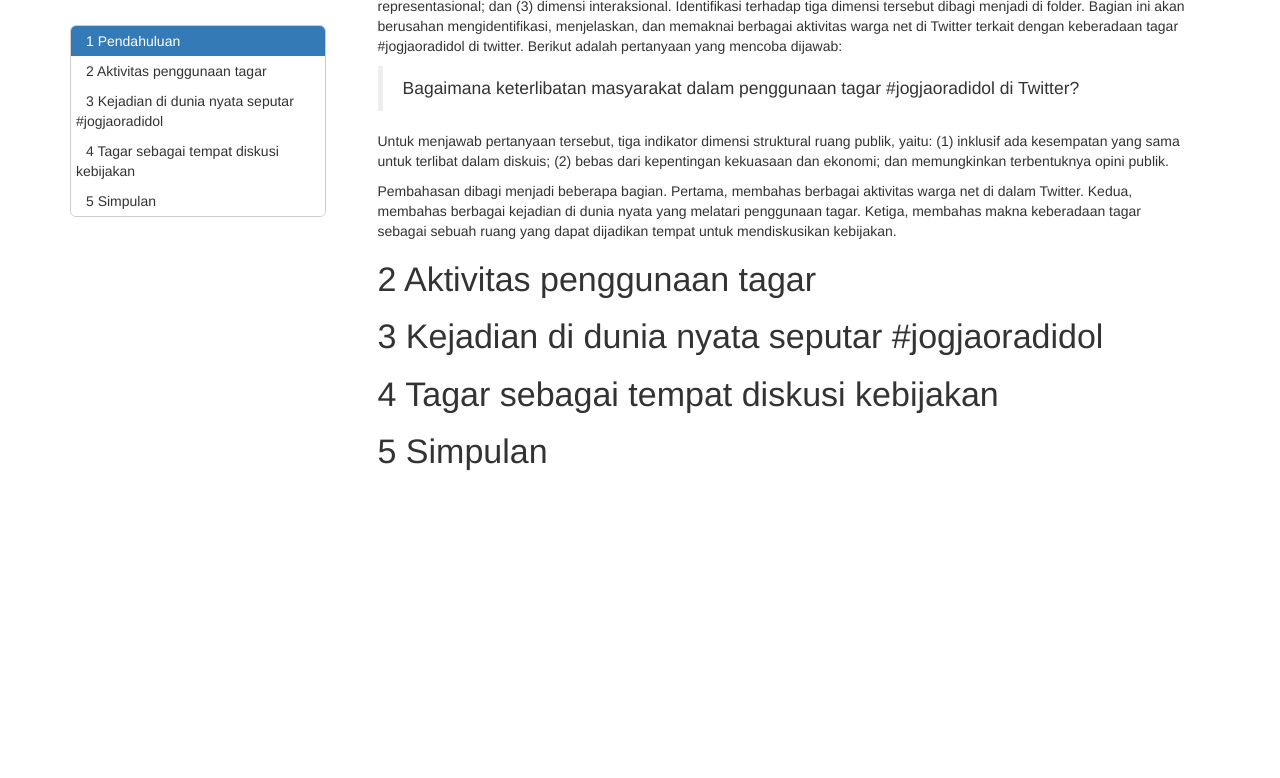
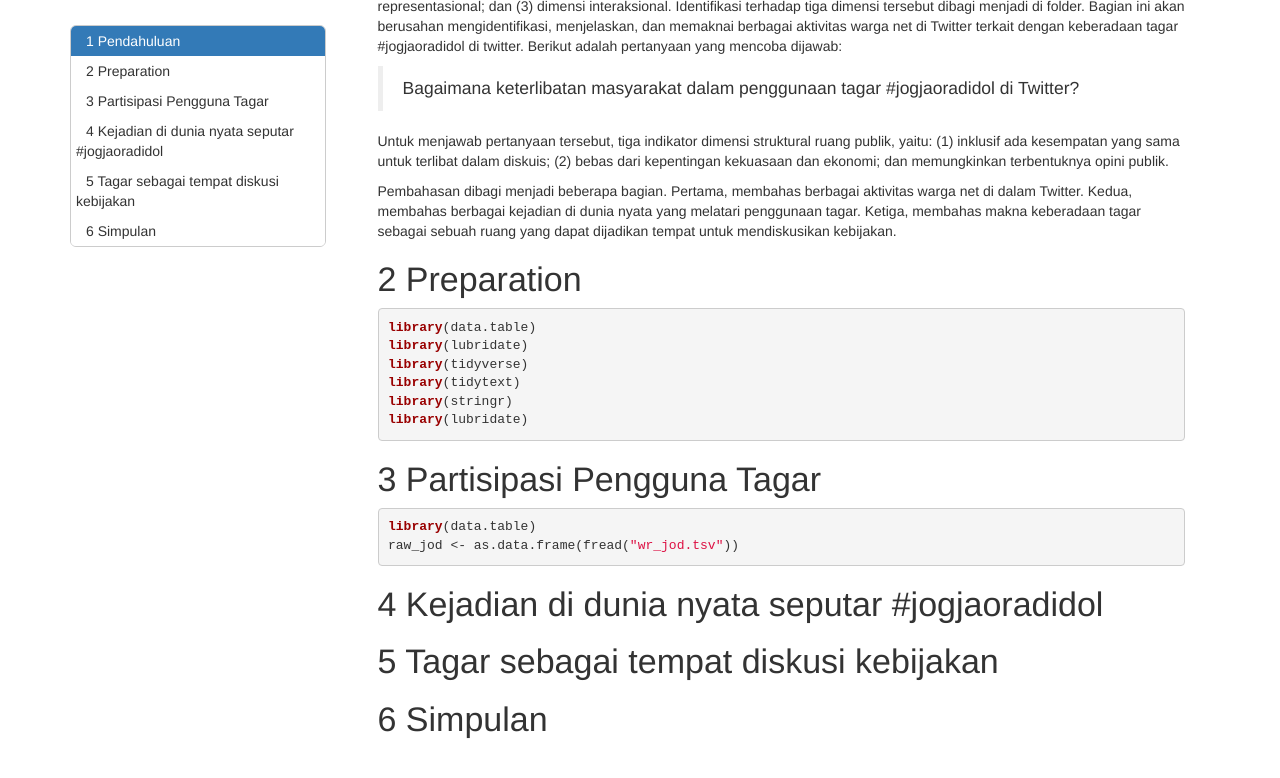
Before and after one commit to eppofahmi/eppofahmi.github.io, a Jekyll site: the page mythesis-notes/structural-dimension/index.html, which Jekyll copies as it is, in a window 1280 px wide and 900 px high, scrolled down 233 px. Shown: the top 778 px of the window. Built offline with Jekyll 4.4.1, drawn with Linux system fonts in a browser that asks for light colours.

Commit message:
read tsv file

```diff
--- a/mythesis-notes/structural-dimension/index.html
+++ b/mythesis-notes/structural-dimension/index.html
@@ -232,17 +232,28 @@ div.tocify {
 <p>Untuk menjawab pertanyaan tersebut, tiga indikator dimensi struktural ruang publik, yaitu: (1) inklusif ada kesempatan yang sama untuk terlibat dalam diskuis; (2) bebas dari kepentingan kekuasaan dan ekonomi; dan memungkinkan terbentuknya opini publik.</p>
 <p>Pembahasan dibagi menjadi beberapa bagian. Pertama, membahas berbagai aktivitas warga net di dalam Twitter. Kedua, membahas berbagai kejadian di dunia nyata yang melatari penggunaan tagar. Ketiga, membahas makna keberadaan tagar sebagai sebuah ruang yang dapat dijadikan tempat untuk mendiskusikan kebijakan.</p>
 </div>
-<div id="aktivitas-penggunaan-tagar" class="section level1">
-<h1><span class="header-section-number">2</span> Aktivitas penggunaan tagar</h1>
+<div id="preparation" class="section level1">
+<h1><span class="header-section-number">2</span> Preparation</h1>
+<pre class="r"><code>library(data.table)
+library(lubridate)
+library(tidyverse)
+library(tidytext)
+library(stringr)
+library(lubridate)</code></pre>
+</div>
+<div id="partisipasi-pengguna-tagar" class="section level1">
+<h1><span class="header-section-number">3</span> Partisipasi Pengguna Tagar</h1>
+<pre class="r"><code>library(data.table)
+raw_jod &lt;- as.data.frame(fread(&quot;wr_jod.tsv&quot;))</code></pre>
 </div>
 <div id="kejadian-di-dunia-nyata-seputar-jogjaoradidol" class="section level1">
-<h1><span class="header-section-number">3</span> Kejadian di dunia nyata seputar #jogjaoradidol</h1>
+<h1><span class="header-section-number">4</span> Kejadian di dunia nyata seputar #jogjaoradidol</h1>
 </div>
 <div id="tagar-sebagai-tempat-diskusi-kebijakan" class="section level1">
-<h1><span class="header-section-number">4</span> Tagar sebagai tempat diskusi kebijakan</h1>
+<h1><span class="header-section-number">5</span> Tagar sebagai tempat diskusi kebijakan</h1>
 </div>
 <div id="simpulan" class="section level1">
-<h1><span class="header-section-number">5</span> Simpulan</h1>
+<h1><span class="header-section-number">6</span> Simpulan</h1>
 </div>
 
 
```
Also changed, not shown: mythesis-notes/structural-dimension/index.Rmd (+19 -1 lines), 1 other file.
